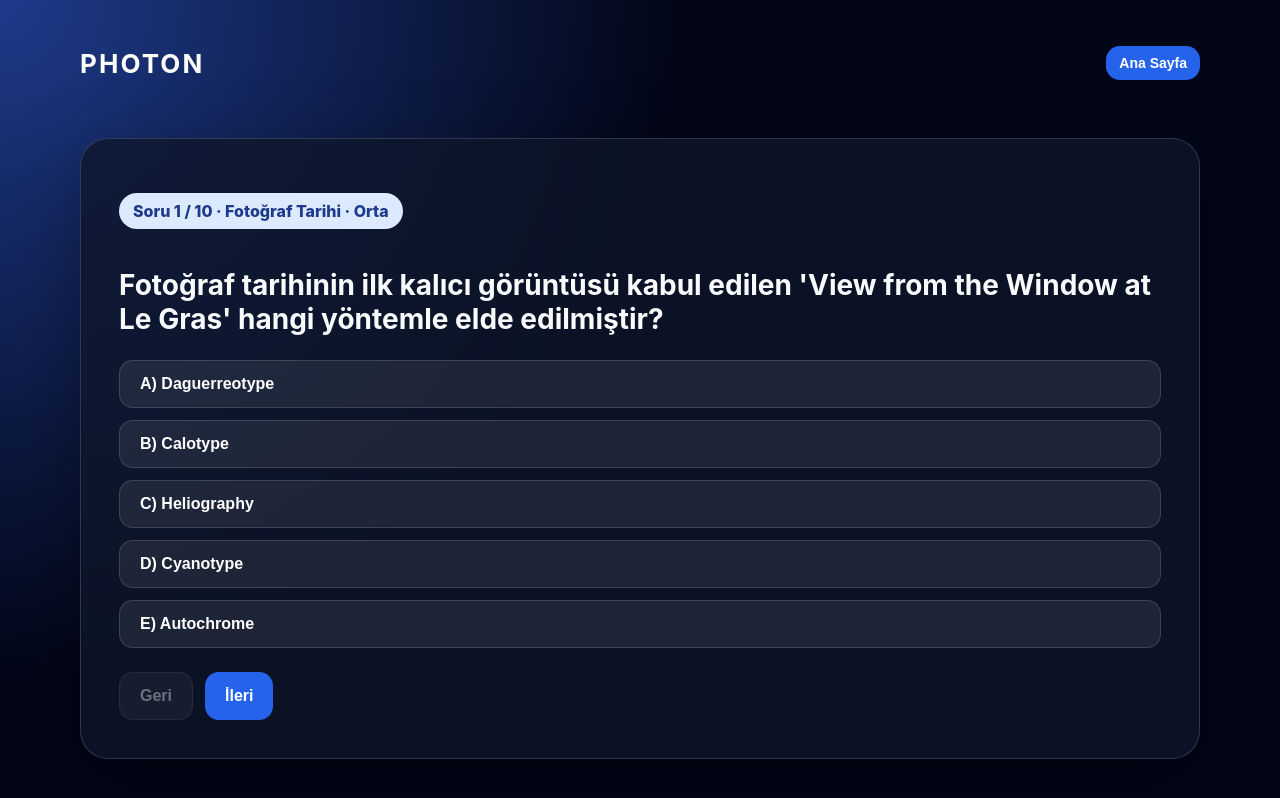
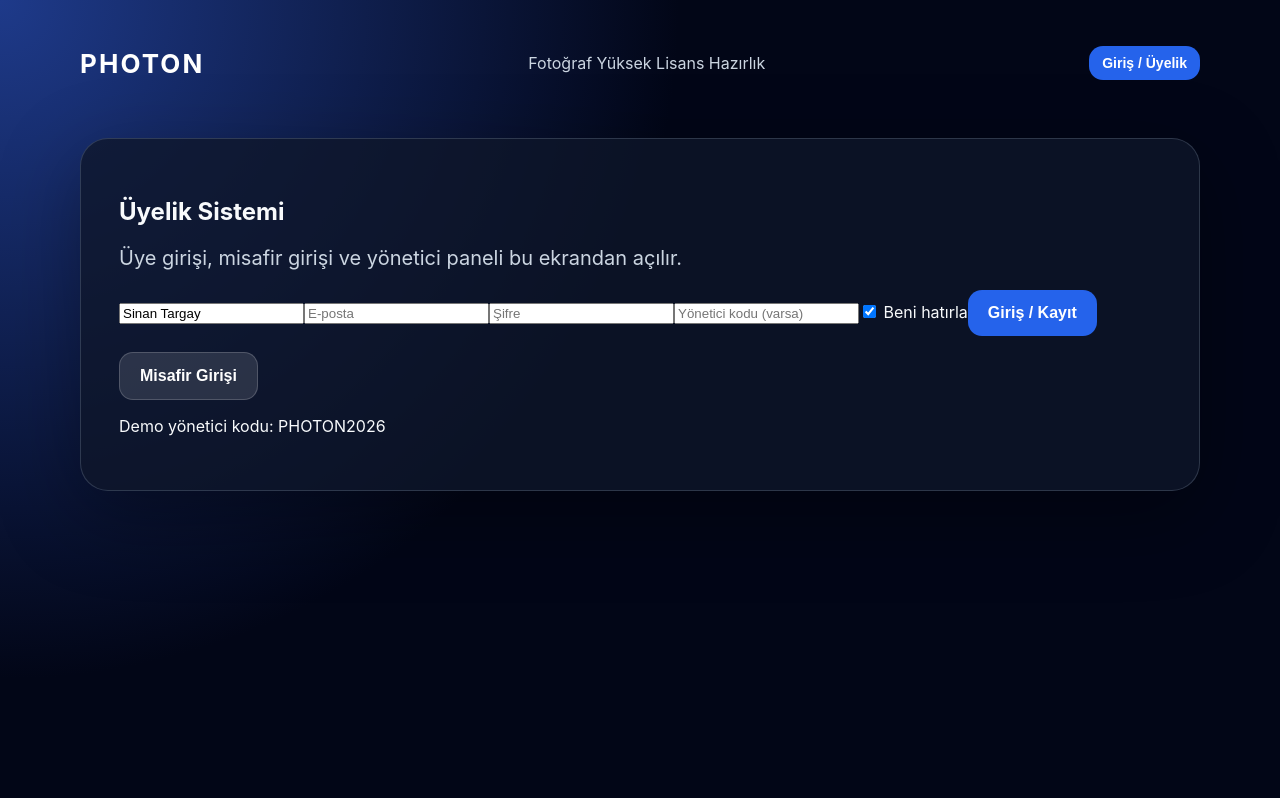
Before and after one commit to sinantargay/online_sinav_platformu, a React (Vite) app: page / in a window 1280 px wide. Both pictures are taken after a click on the button "Sınava Başla". Built offline with nearby package versions, Linux system fonts and the light colour scheme.

Commit message:
Add membership guest and admin access demo

```diff
--- a/src/main.jsx
+++ b/src/main.jsx
@@ -4,90 +4,51 @@ import { jsPDF } from 'jspdf';
 import './style.css';
 import questions from './data/questions.json';
 
+function load(key, fallback) {
+  try { return JSON.parse(localStorage.getItem(key)) || fallback; } catch { return fallback; }
+}
+
 function App() {
   const [page, setPage] = useState('home');
   const [index, setIndex] = useState(0);
   const [answers, setAnswers] = useState({});
+  const [user, setUser] = useState(() => load('photon_user', null));
+  const [settings, setSettings] = useState(() => load('photon_settings', { paymentTitle: 'Ödeme Bilgileri', paymentText: 'Ödeme bilgisi yönetici panelinden girilecek.' }));
   const examQuestions = useMemo(() => questions.slice(0, 10), []);
   const current = examQuestions[index];
   const correct = examQuestions.filter(q => answers[q.id] === q.answer).length;
   const wrongList = examQuestions.filter(q => answers[q.id] !== q.answer);
+  const success = Math.round((correct / examQuestions.length) * 100);
 
+  const Header = () => <nav className="nav"><b>PHOTON</b><span>{user ? `${user.name} · ${user.role}` : 'Fotoğraf Yüksek Lisans Hazırlık'}</span><div className="navActions">{user ? <button className="small ghost" onClick={logout}>Çıkış</button> : <button className="small" onClick={() => setPage('auth')}>Giriş / Üyelik</button>}</div></nav>;
   const startExam = () => { setAnswers({}); setIndex(0); setPage('exam'); };
+  function logout(){ localStorage.removeItem('photon_user'); setUser(null); setPage('home'); }
+  function guest(){ const u={name:'Misafir Kullanıcı', role:'misafir'}; setUser(u); localStorage.setItem('photon_user', JSON.stringify(u)); setPage('home'); }
+  function login(e){ e.preventDefault(); const f=new FormData(e.currentTarget); const role=f.get('adminCode')==='PHOTON2026'?'yönetici':'üye'; const u={name:f.get('name')||'Sinan Targay', email:f.get('email')||'', role}; setUser(u); localStorage.setItem('photon_user', JSON.stringify(u)); setPage('home'); }
+  function saveSettings(e){ e.preventDefault(); const f=new FormData(e.currentTarget); const next={paymentTitle:f.get('paymentTitle'), paymentText:f.get('paymentText')}; setSettings(next); localStorage.setItem('photon_settings', JSON.stringify(next)); alert('Ayarlar kaydedildi.'); }
 
   const downloadPdf = () => {
-    const doc = new jsPDF();
-    doc.setFontSize(18);
-    doc.text('PHOTON Sınav Raporu', 14, 20);
-    doc.setFontSize(12);
-    doc.text(`Toplam: ${examQuestions.length}`, 14, 35);
-    doc.text(`Doğru: ${correct}`, 14, 45);
-    doc.text(`Yanlış/Boş: ${examQuestions.length - correct}`, 14, 55);
-    doc.text(`Başarı: %${Math.round((correct / examQuestions.length) * 100)}`, 14, 65);
-    doc.save('photon-rapor.pdf');
+    const doc = new jsPDF(); const reportNo = `PH-${new Date().getFullYear()}-${Date.now().toString().slice(-6)}`;
+    doc.setFillColor(15,23,42); doc.rect(0,0,210,42,'F'); doc.setTextColor(255,255,255); doc.setFontSize(22); doc.text('PHOTON',14,18); doc.setFontSize(12); doc.text('Akademik Performans Raporu',14,29);
+    doc.setTextColor(20,20,20); doc.setFontSize(11); doc.text(`Rapor No: ${reportNo}`,14,52); doc.text(`Aday: ${user?.name || 'Misafir Kullanıcı'}`,14,62); doc.text(`Tarih: ${new Date().toLocaleString('tr-TR')}`,14,72);
+    doc.setFontSize(16); doc.text('Genel Sonuç',14,94); doc.setFontSize(12); doc.text(`Toplam Soru: ${examQuestions.length}`,14,108); doc.text(`Doğru: ${correct}`,14,118); doc.text(`Yanlış/Boş: ${examQuestions.length-correct}`,14,128); doc.text(`Başarı: %${success}`,14,138);
+    doc.setFillColor(37,99,235); doc.rect(14,146,Math.max(5,success*1.4),8,'F'); doc.setDrawColor(210); doc.rect(14,146,140,8);
+    doc.setFontSize(16); doc.text('Yanlış / Boş Sorular',14,172); let y=184;
+    wrongList.forEach((q,i)=>{ if(y>260){doc.addPage(); y=20;} doc.setFontSize(10); doc.text(`${i+1}. ${q.question.substring(0,95)}`,14,y); y+=8; doc.text(`Doğru Cevap: ${q.answer}) ${q.choices[q.answer].substring(0,80)}`,14,y); y+=8; doc.text(`Açıklama: ${q.explanation.substring(0,100)}`,14,y); y+=8; doc.text(`Kaynak: ${q.sources.join(', ').substring(0,100)}`,14,y); y+=12; });
+    doc.addPage(); doc.setFontSize(16); doc.text('Çalışma Önerisi',14,24); doc.setFontSize(12); const advice=success>=80?'Güçlü performans. Zor seviye sorularla ilerle.':success>=60?'Orta seviye başarı. Yanlış konularda bilgi kartı çalış.':'Temel konuları tekrar et. Önce fotoğraf tarihi ilkler ve teknikler.'; doc.text(advice,14,40,{maxWidth:180}); doc.text('Öncelikli konular: Niépce, Daguerre, Talbot, Herschel, Maxwell, Eastman.',14,58,{maxWidth:180}); doc.save('photon-akademik-rapor.pdf');
   };
 
-  if (page === 'home') return (
-    <main className="shell">
-      <nav className="nav"><b>PHOTON</b><span>Fotoğraf Yüksek Lisans Hazırlık</span></nav>
-      <section className="hero">
-        <p className="badge">Marmara GSF Fotoğraf YL</p>
-        <h1>Akademik, kaynaklı ve 5 şıklı online sınav platformu</h1>
-        <p className="lead">Fotoğraf tarihi, teknik, kuram, sanat tarihi ve güncel kültür-sanat alanları için hazırlanıyor.</p>
-        <div className="stats">
-          <div><strong>{questions.length}</strong><span>Soru</span></div>
-          <div><strong>5</strong><span>Şıklı</span></div>
-          <div><strong>PDF</strong><span>Rapor</span></div>
-        </div>
-        <div className="actions"><button onClick={startExam}>Sınava Başla</button><button className="ghost" onClick={() => setPage('admin')}>Admin</button></div>
-      </section>
-    </main>
-  );
+  if(page==='auth') return <main className="shell"><Header/><section className="panel"><h1>Üyelik Sistemi</h1><p className="lead">Üye girişi, misafir girişi ve yönetici paneli bu ekrandan açılır.</p><form className="form" onSubmit={login}><input name="name" placeholder="Ad Soyad" defaultValue="Sinan Targay"/><input name="email" placeholder="E-posta"/><input name="password" type="password" placeholder="Şifre"/><input name="adminCode" placeholder="Yönetici kodu (varsa)"/><label className="check"><input type="checkbox" defaultChecked/> Beni hatırla</label><button>Giriş / Kayıt</button></form><button className="ghost" onClick={guest}>Misafir Girişi</button><p className="hint">Demo yönetici kodu: PHOTON2026</p></section></main>;
 
-  if (page === 'exam') return (
-    <main className="shell">
-      <nav className="nav"><b>PHOTON</b><button className="small" onClick={() => setPage('home')}>Ana Sayfa</button></nav>
-      <section className="panel">
-        <p className="badge">Soru {index + 1} / {examQuestions.length} · {current.category} · {current.difficulty}</p>
-        <h2>{current.question}</h2>
-        <div className="options">
-          {Object.entries(current.choices).map(([key, value]) => (
-            <button key={key} className={answers[current.id] === key ? 'selected' : ''} onClick={() => setAnswers({ ...answers, [current.id]: key })}>
-              <b>{key})</b> {value}
-            </button>
-          ))}
-        </div>
-        <div className="actions">
-          <button className="ghost" disabled={index === 0} onClick={() => setIndex(index - 1)}>Geri</button>
-          {index < examQuestions.length - 1 ? <button onClick={() => setIndex(index + 1)}>İleri</button> : <button onClick={() => setPage('result')}>Sonucu Gör</button>}
-        </div>
-      </section>
-    </main>
-  );
+  if(page==='home') return <main className="shell"><Header/><section className="hero"><p className="badge">Marmara GSF Fotoğraf YL</p><h1>Akademik, kaynaklı ve 5 şıklı online sınav platformu</h1><p className="lead">Üyelik, misafir giriş, yönetici paneli, PDF rapor ve kaynaklı soru havuzu aktif.</p><div className="stats"><div><strong>{questions.length}</strong><span>Soru</span></div><div><strong>{user?'Aktif':'Kapalı'}</strong><span>Oturum</span></div><div><strong>PDF</strong><span>Rapor</span></div></div><div className="actions"><button onClick={user?startExam:()=>setPage('auth')}>Sınava Başla</button><button className="ghost" onClick={()=>setPage('auth')}>Üyelik / Giriş</button><button className="ghost" onClick={()=>setPage('admin')}>Yönetici Paneli</button></div></section></main>;
 
-  if (page === 'result') return (
-    <main className="shell">
-      <nav className="nav"><b>PHOTON</b><button className="small" onClick={() => setPage('home')}>Ana Sayfa</button></nav>
-      <section className="panel">
-        <h1>Sonuç</h1>
-        <div className="stats"><div><strong>{correct}</strong><span>Doğru</span></div><div><strong>{examQuestions.length - correct}</strong><span>Yanlış/Boş</span></div><div><strong>%{Math.round((correct / examQuestions.length) * 100)}</strong><span>Başarı</span></div></div>
-        <div className="actions"><button onClick={downloadPdf}>PDF Rapor İndir</button><button className="ghost" onClick={startExam}>Tekrar Çöz</button></div>
-        <h2>Yanlış / Boş Sorular</h2>
-        {wrongList.map(q => <article className="wrong" key={q.id}><h3>{q.question}</h3><p><b>Doğru cevap:</b> {q.answer}) {q.choices[q.answer]}</p><p>{q.explanation}</p><p className="source"><b>Kaynak:</b> {q.sources.join(', ')}</p></article>)}
-      </section>
-    </main>
-  );
+  if(page==='exam') return <main className="shell"><Header/><section className="panel"><p className="badge">Soru {index+1} / {examQuestions.length} · {current.category} · {current.difficulty}</p><div className="progress"><span style={{width:`${((index+1)/examQuestions.length)*100}%`}} /></div><h2>{current.question}</h2><div className="options">{Object.entries(current.choices).map(([key,value])=><button key={key} className={answers[current.id]===key?'selected':''} onClick={()=>setAnswers({...answers,[current.id]:key})}><b>{key})</b> {value}</button>)}</div><div className="actions"><button className="ghost" disabled={index===0} onClick={()=>setIndex(index-1)}>Geri</button>{index<examQuestions.length-1?<button onClick={()=>setIndex(index+1)}>İleri</button>:<button onClick={()=>setPage('result')}>Sonucu Gör</button>}</div></section></main>;
 
-  return (
-    <main className="shell">
-      <nav className="nav"><b>PHOTON Admin</b><button className="small" onClick={() => setPage('home')}>Ana Sayfa</button></nav>
-      <section className="panel">
-        <h1>Admin Panel</h1>
-        <p>İlk sürümde soru havuzu JSON dosyasından okunuyor. Sonraki sprintte soru ekleme/düzenleme formu bağlanacak.</p>
-        <pre>{JSON.stringify(questions[0], null, 2)}</pre>
-      </section>
-    </main>
-  );
+  if(page==='result') return <main className="shell"><Header/><section className="panel"><h1>Sonuç</h1><div className="stats"><div><strong>{correct}</strong><span>Doğru</span></div><div><strong>{examQuestions.length-correct}</strong><span>Yanlış/Boş</span></div><div><strong>%{success}</strong><span>Başarı</span></div></div><div className="actions"><button onClick={downloadPdf}>Profesyonel PDF Rapor</button><button className="ghost" onClick={startExam}>Tekrar Çöz</button></div><h2>Yanlış / Boş Sorular</h2>{wrongList.map(q=><article className="wrong" key={q.id}><h3>{q.question}</h3><p><b>Doğru cevap:</b> {q.answer}) {q.choices[q.answer]}</p><p>{q.explanation}</p><p className="source"><b>Kaynak:</b> {q.sources.join(', ')}</p></article>)}</section></main>;
+
+  if(!user || user.role!=='yönetici') return <main className="shell"><Header/><section className="panel"><h1>Yönetici Paneli</h1><p>Bu alan sadece yönetici girişi ile açılır.</p><button onClick={()=>setPage('auth')}>Yönetici Girişi</button></section></main>;
+
+  return <main className="shell"><Header/><section className="panel"><h1>Yönetici Paneli</h1><div className="adminGrid"><div className="adminCard"><h2>Sistem Özeti</h2><p>Toplam soru: {questions.length}</p><p>Aktif kullanıcı: {user.name}</p><p>Rol: Yönetici</p></div><div className="adminCard"><h2>Ödeme Bilgi Alanı</h2><form className="form" onSubmit={saveSettings}><input name="paymentTitle" placeholder="Başlık" defaultValue={settings.paymentTitle}/><textarea name="paymentText" placeholder="Ödeme açıklaması" defaultValue={settings.paymentText}/><button>Bilgileri Kaydet</button></form></div><div className="adminCard"><h2>Soru Havuzu</h2><pre>{JSON.stringify(questions[0],null,2)}</pre></div></div></section></main>;
 }
 
 createRoot(document.getElementById('root')).render(<App />);
```
